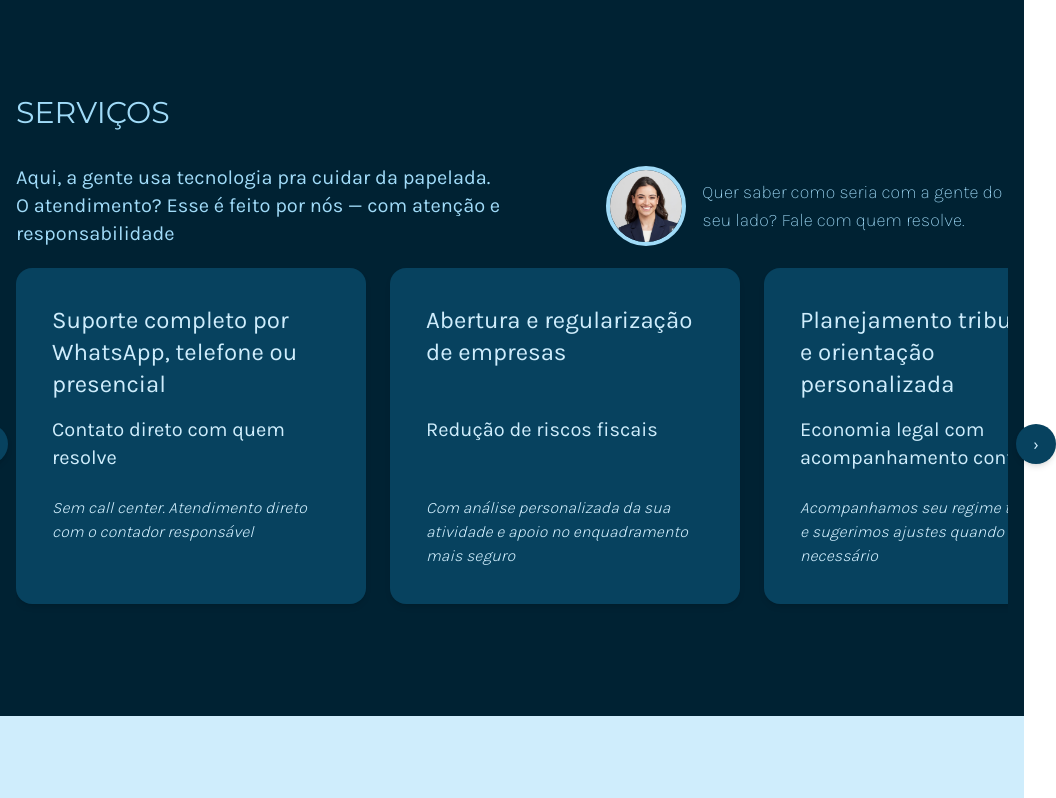
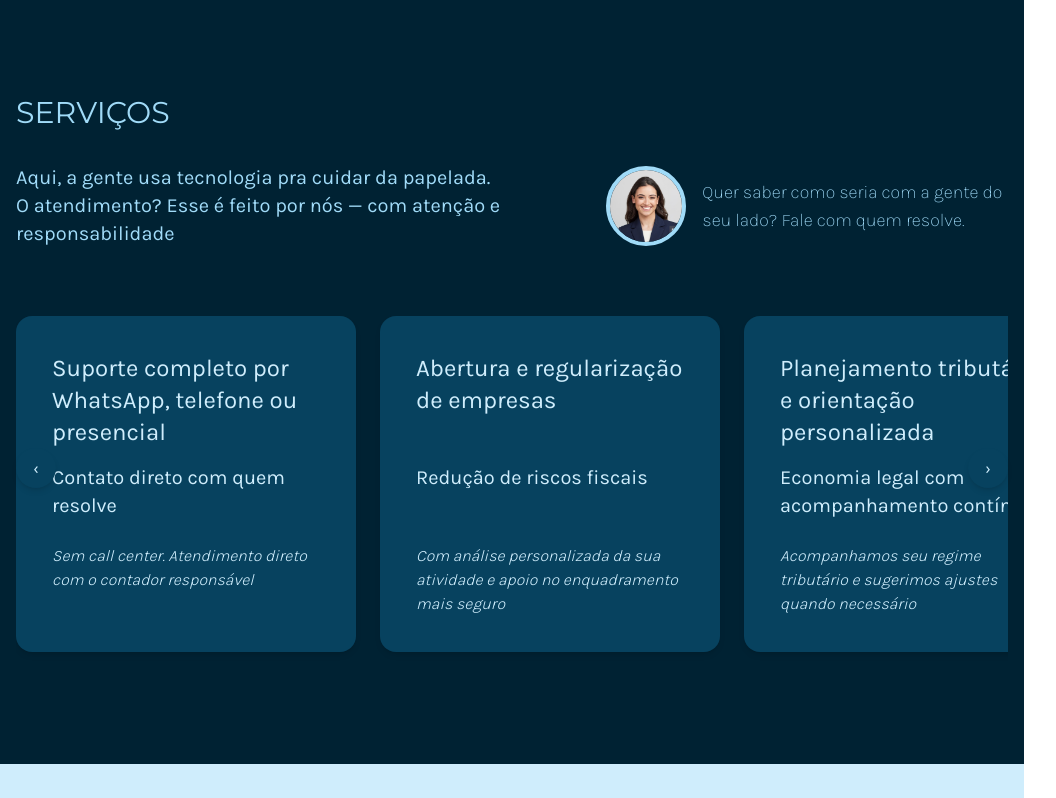
Before and after one commit to pauloleroy/landing-page-jpc, a website: page src/pages/index.html in a window 1024 px wide. Shown: the part 802-1600 px from the top of the page, 1056 px wide, since content can reach past the window. Drawn offline with Linux system fonts and the light colour scheme.

Commit message:
ajuste de alguns espacamentos

```diff
--- a/src/css/input.css
+++ b/src/css/input.css
@@ -80,45 +80,53 @@
   }
 
   /* Scrollbar */
-  .cards-wrapper::-webkit-scrollbar {
-    height: 8px;
-  }
-  .cards-wrapper::-webkit-scrollbar-track {
-    background: transparent;
-  }
-  .cards-wrapper::-webkit-scrollbar-thumb {
-    background-color: var(--color-secondary);
-    border-radius: 9999px;
+  .cards-wrapper::-webkit-scrollbar { height: 8px; }
+  .cards-wrapper::-webkit-scrollbar-track { background: transparent; }
+  .cards-wrapper::-webkit-scrollbar-thumb { background-color: var(--color-secondary); border-radius: 9999px; }
+
+  .card {
+    @apply flex-shrink-0 flex flex-col items-center justify-start p-6 md:p-9 rounded-2xl shadow-md w-[300px] md:w-[350px] bg-[#07425F] text-bluelight font-family-karla;
   }
 
+  .card-title { @apply text-xl md:text-2xl w-full; min-height: 96px; }
+  .card-subtitle { @apply text-lg md:text-xl w-full pt-4; min-height: 88px; }
+  .card-text { @apply text-base font-light italic pt-2 w-full; }
 
-  .card {
-    @apply flex-shrink-0 flex flex-col items-center justify-start p-6 md:p-9
-           rounded-2xl shadow-md w-[300px] md:w-[350px] bg-[#07425F] text-bluelight
-           font-family-karla;
+  /* Esconder botões em telas pequenas */
+  @media (max-width: 768px) {
+    #prevCard, #nextCard { display: none; }
   }
 
-  .card-title {
-    @apply text-2xl w-full;
-    min-height: 96px;
+  @media (min-width: 769px) and (max-width: 1220px) {
+    .cards-wrapper {
+      padding-left: 1rem;   /* evita beirada branca */
+      padding-right: 1rem;
+    }
+    .card {
+      width: 340px;          /* mantém dois cards visíveis e centralizados */
+    }
+    #prevCard { left: 0.5rem; }
+    #nextCard { right: 0.5rem; }
   }
 
-  .card-subtitle {
-    @apply text-xl w-full pt-4;
-    min-height: 88px;
+  @media (min-width: 769px) and (max-width: 1220px) {
+    .cards-wrapper {
+      padding-left: calc(2.5rem + 0.5rem);   /* 2.5rem é metade da largura do botão + metade do gap */
+      padding-right: calc(2.5rem + 0.5rem);
+    }
+
+    .card {
+      width: 340px;  /* mantém dois cards visíveis */
+    }
+
+    #prevCard {
+      left: 0;  /* botão fica no início do container */
+    }
+    #nextCard {
+      right: 0;
+    }
   }
 
-  .card-text {
-    @apply text-base font-light italic pt-2 w-full;
-  }
-
-
-/* Esconder botões em telas pequenas */
-  @media (max-width: 768px) {
-    #prevCard, #nextCard {
-      display: none;
-    }
-  }
 }
 
 @layer components {
--- a/src/js/animacoes.js
+++ b/src/js/animacoes.js
@@ -156,6 +156,8 @@ faqItems.forEach(item => {
   });
 });
 
+
+
 //Animação card serviços
 // Seleciona container e botões
 const container = document.getElementById('cardsContainer');
@@ -170,7 +172,6 @@ function getCardWidth() {
   return nextCard.offsetLeft - firstCard.offsetLeft;
 }
 
-
 // Botão próximo
 btnNext.addEventListener('click', () => {
   const scrollAmount = getCardWidth();
@@ -182,6 +183,7 @@ btnPrev.addEventListener('click', () => {
   const scrollAmount = getCardWidth();
   container.scrollBy({ left: -scrollAmount, behavior: 'smooth' });
 });
+
 
 //animaçao imagens quem somos
 const animContainers = document.querySelectorAll('.anim-container');
--- a/src/pages/index.html
+++ b/src/pages/index.html
@@ -53,74 +53,71 @@
     </section>
     <!--Servicos-->
     <section id="servicos" class="bg-primary py-10 md:py-20 lg:py-24">
-      <div class="md:mx-auto h-full px-1 md:px-2 lg:px-4 flex items-center justify-between w-full md:max-w-6xl">
+      <div class="w-full max-w-6xl px-4 mx-auto flex flex-col items-start">
         <h2 class="section-title text-secondary">SERVIÇOS</h2>
       </div>
-      <div class="grid grid-cols-1 md:grid-cols-12 gap-5 md:mx-auto h-full px-1 md:px-2 lg:px-4 items-center justify-between w-full md:max-w-6xl pt-4 md:pt-6 lg:pt-8">
+      <div class="grid grid-cols-1 md:grid-cols-12 gap-5 md:mx-auto h-full px-4 items-center justify-between w-full md:max-w-6xl pt-4 md:pt-6 lg:pt-8">
+
         <!--texto principal-->
         <div class="order-1 md:col-span-6">
           <p class="text-secondary normal-paragraph">Aqui, a gente usa tecnologia pra cuidar da papelada. O atendimento? Esse é feito por nós — com atenção e responsabilidade</p>
         </div>
+
         <!--texto com imagem-->
-        <div class="flex order-3 md:order-2 md:col-start-8 md:col-span-5 items-center gap-2 md:gap-3 lg:gap-4">
+        <div class="flex order-3 md:order-2 md:col-start-8 md:col-span-5 items-center gap-2 md:gap-3 lg:gap-4 pt-8 md:pt-0">
           <img src="../assets/img/funcionaria-sorrindo.jpg" alt="Contadora Sorrindo" class="w-20 h-20 rounded-full border-[4px] border-[#A0DBF8] object-cover">
           <p class="font-family-karla text-secondary text-base lg:text-lg font-thin ">Quer saber como seria com a gente do seu lado? Fale com quem resolve.</p>
         </div>
-        <div class="relative md:col-span-12 order-2 md:order-3 flex items-center">
+
+        <div class="relative md:col-span-12 order-2 md:order-3 flex items-center pt-6 md:pt-10 lg:pt-12">
           <!-- Botão esquerda -->
           <button id="prevCard" class="hidden md:flex absolute -left-12 top-1/2 -translate-y-1/2 bg-[#07425F] text-bluelight rounded-full w-10 h-10 items-center justify-center z-10 shadow-md hover:bg-[#0a5b7f]">
             &#8249;
           </button>
-          <div id="cardsContainer" class="cards-wrapper flex gap-4 md:gap-6 lg:gap-8 px-1 md:px-2 lg:px-4 pt-6 md:pt-10 lg:pt-14">
+
+          <div id="cardsContainer" class="cards-wrapper flex gap-4 md:gap-10 lg:gap-8 px-1 md:px-2 lg:px-10 pt-6 md:pt-10 lg:pt-14">
             <!-- Card 1 -->
             <div class="card">
               <h3 class="card-title">Suporte completo por WhatsApp, telefone ou presencial</h3>
               <h4 class="card-subtitle">Contato direto com quem resolve</h4>
               <p class="card-text">Sem call center. Atendimento direto com o contador responsável</p>
             </div>
-
             <!-- Card 2 -->
             <div class="card">
               <h3 class="card-title">Abertura e regularização de empresas</h3>
               <h4 class="card-subtitle">Redução de riscos fiscais</h4>
               <p class="card-text">Com análise personalizada da sua atividade e apoio no enquadramento mais seguro</p>
             </div>
-
             <!-- Card 3 -->
             <div class="card">
               <h3 class="card-title">Planejamento tributário e orientação personalizada</h3>
               <h4 class="card-subtitle">Economia legal com acompanhamento contínuo</h4>
               <p class="card-text">Acompanhamos seu regime tributário e sugerimos ajustes quando necessário</p>
             </div>
-
             <!-- Card 4 -->
             <div class="card">
               <h3 class="card-title">Escrituração e Relatórios Contábeis</h3>
               <h4 class="card-subtitle">Clareza contábil para decisões e exigências</h4>
               <p class="card-text">Balanços, DREs e balancetes claros, sempre que precisar ou a lei exigir</p>
             </div>
-
             <!-- Card 5 -->
             <div class="card">
               <h3 class="card-title">Emissão de notas fiscais</h3>
               <h4 class="card-subtitle">Menos tarefas operacionais no seu dia</h4>
               <p class="card-text">Cuidamos da emissão para você focar no essencial</p>
             </div>
-
             <!-- Card 6 -->
             <div class="card">
               <h3 class="card-title">Emissão de guias e impostos</h3>
               <h4 class="card-subtitle">Guias entregues no prazo certo, sem dor de cabeça</h4>
               <p class="card-text">Receba seus impostos, com suporte direto do seu contador</p>
             </div>
-
             <!-- Card 7 -->
             <div class="card">
               <h3 class="card-title">Folha de pagamento e obrigações acessórias</h3>
               <h4 class="card-subtitle">Evite surpresas com encargos e prazos</h4>
               <p class="card-text">Controle de obrigações com alertas e suporte humano a cada fechamento</p>
             </div>
-
             <!-- Card 8 -->
             <div class="card">
               <h3 class="card-title">Relatórios gerenciais simples sob demanda</h3>
@@ -128,6 +125,7 @@
               <p class="card-text">Você solicita, a gente entrega — do jeito que você entende</p>
             </div>
           </div>
+
           <!-- Botão direita -->
           <button id="nextCard" class="hidden md:flex absolute -right-12 top-1/2 -translate-y-1/2 bg-[#07425F] text-bluelight rounded-full w-10 h-10 items-center justify-center z-10 shadow-md hover:bg-[#0a5b7f]">
             &#8250;
@@ -135,6 +133,8 @@
         </div>
       </div>
     </section>
+
+
     <!--Quem somos-->
     <section id="quemsomos" class="bg-bluelight py-10 md:py-20 lg:py-24">
       <!-- titulo e parágrafo -->
@@ -147,7 +147,7 @@
       </div>
 
       <!-- container GRID para os cards -->
-      <div class="grid grid-cols-1 md:grid-cols-12 md:gap-3 lg:gap-5 pt-6 lg:pt-14 max-w-6xl mx-auto px-4">
+      <div class="grid grid-cols-1 md:grid-cols-12 md:gap-3 lg:gap-5 pt-10 md:pt-10 lg:pt-16 max-w-6xl mx-auto px-4">
         <!-- card 1 -->
         <div class="col-span-1 mx-auto w-[300px] md:col-span-4 text-primary relative md:w-full">
           <h3 class="text-2xl lg:text-3xl font-family-montserrat text-left lg:min-h-[110px] md:min-h-[97px]">
@@ -213,7 +213,7 @@
             </div>
           </div>
         </div>
-        <form action="" class="md:col-span-6 w-full space-y-4 p-4">
+        <form action="" class="md:col-span-6 w-full space-y-4 pt-12 px-4 md:p-4">
             <!-- Nome -->
           <div class="flex flex-col">
             <label for="nome" class="text-sm font-family-karla font-medium text-secondary">Nome</label>
```
Also changed, not shown: README.md, src/css/output.css.
